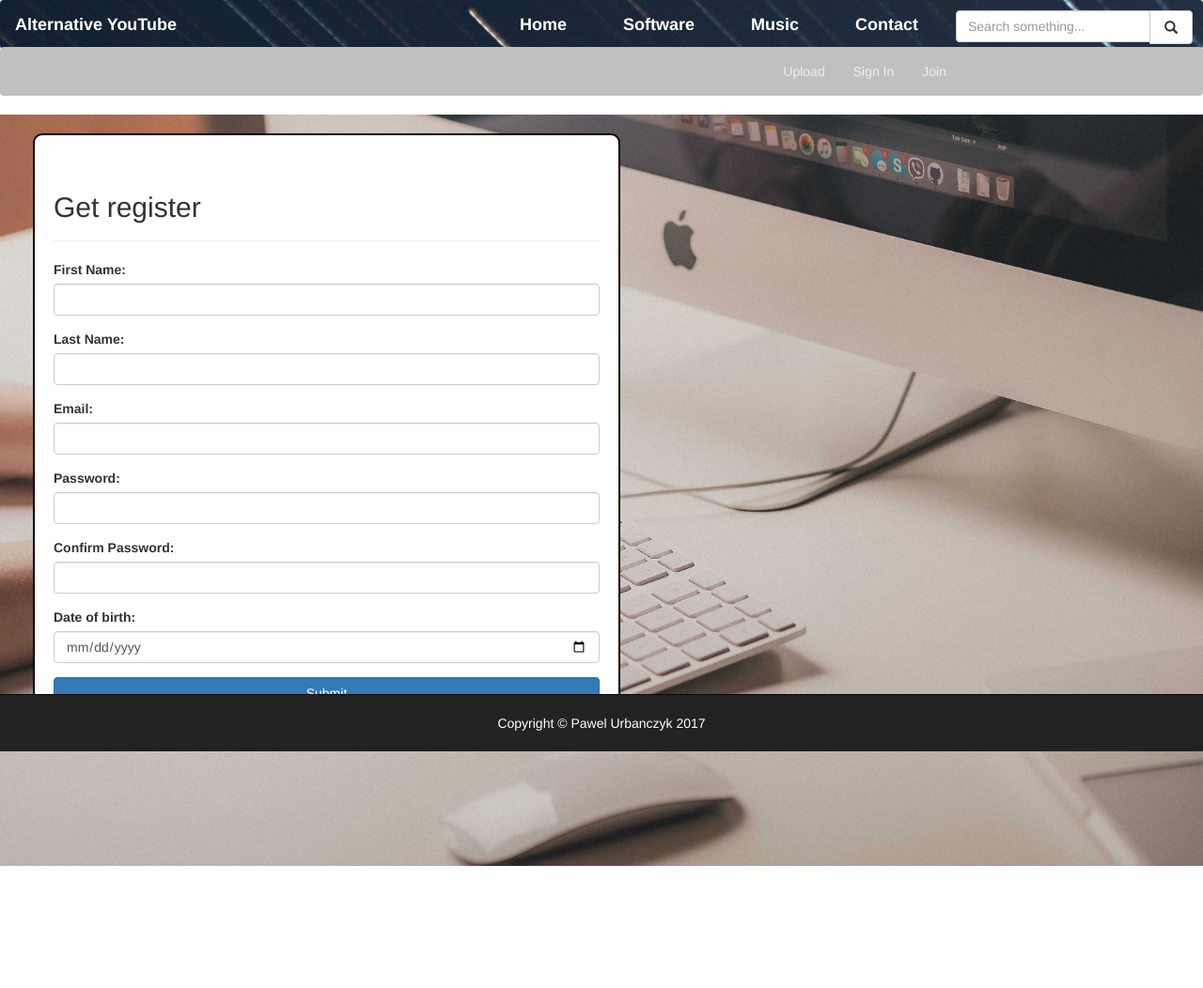
After one commit to Pawel-Urbanczyk/BLOG-Youtube-2.0, a PHP site: page /video_sharing_portal/register.php in a window 1280 px wide. The commit adds this page. Shown: the whole page at 94% size. Run offline with PHP 8.4, Linux system fonts and the light colour scheme.

Commit message:
Dodanie register page

```diff
--- a/css/style.css
+++ b/css/style.css
@@ -215,5 +215,13 @@ header{
 }
 .sidebar-videos-title{
 	margin: 0;
+}
 
+/*** register page video sharing portal***/
+.register-form{
+	background: white;
+	margin: 20px;
+	border: 2px solid black;
+	border-radius: 10px;
+	padding: 20px;
 }
--- a/video_sharing_portal/includes/video-nav.php
+++ b/video_sharing_portal/includes/video-nav.php
@@ -4,7 +4,7 @@
 			<ul class='nav navbar-nav navbar-right'>
 				<li><a href='#'>Upload</a></li>
 				<li><a href='#'>Sign In</a></li>
-				<li><a href='#'>Join</a></li>
+				<li><a href='register.php'>Join</a></li>
 			</ul>
 		</div>
 	</nav>
--- /dev/null
+++ b/video_sharing_portal/register.php
@@ -0,0 +1,80 @@
+<!DOCTYPE html>
+<html lang="pl">
+	<head>
+		<title>Get Register</title>
+		<meta charset="utf-8" />
+		<meta name="description" content="Alternative to YouTube.com" />
+		<meta name="keywords" content="Youtube 2.0" />
+		<meta http-equiv="X-UA-Compatible" content="IE=edge,chrome=1" />
+
+	<!--Bootstrap links start-->
+
+		<!--jQuery-->
+		<script	src="../js/jquery.js"></script>
+
+		<!--Latest compiled and minified CSS-->
+		<link rel="stylesheet" href="../css/bootstrap.css">
+		<!--custom css-->
+		<link rel="stylesheet" href="../css/style.css">
+		<!--font awesome-->
+		<link rel="stylesheet" href="../css/font-awesome.css">
+
+		<!--Latest compiled and minified JavaScript-->
+		<script src="../js/bootstrap.js"></script>
+
+
+	<!--Bootstrap links end-->
+
+
+	</head>
+	<body>
+			<!--Navbar start-->
+		<?php include '../includes/nav.php';?>
+	<!--Navbar end-->
+
+	<!--second navbar start-->
+		<?php include 'includes/video-nav.php';?>
+	<!--second navbar end-->
+
+	<div class='container-fluid' style='background-image: url(../images/form_background.jpg); height: 100vh; background-size: 100%;'>
+
+	<!--Form start-->
+		<form class='register-form col-md-6'>
+			<div class='page-header'>
+				<h2>Get register</h2>
+			</div>
+			<div class='form-group'>
+				<label class=''>First Name:</label>
+				<input type='text' class='form-control'>
+			</div>
+			<div class='form-group'>
+				<label class=''>Last Name:</label>
+				<input type='text' class='form-control'>
+			</div>
+			<div class='form-group'>
+				<label class=''>Email:</label>
+				<input type='email' class='form-control'>
+			</div>
+			<div class='form-group'>
+				<label class=''>Password:</label>
+				<input type='password' class='form-control'>
+			</div>
+			<div class='form-group'>
+				<label class=''>Confirm Password:</label>
+				<input type='password' class='form-control'>
+			</div>
+			<div class='form-group'>
+				<label class=''>Date of birth:</label>
+				<input type='date' class='form-control'>
+			</div>
+			<div class='form-group'>
+				<button class='btn btn-primary btn-block'>Submit</button>
+			</div>
+		</form>
+	<!--Form end-->
+	</div>
+
+	<?php include '../includes/footer.php';?>
+
+	</body>
+</html>
```
Also changed, not shown: images/form_background.jpg (added).
